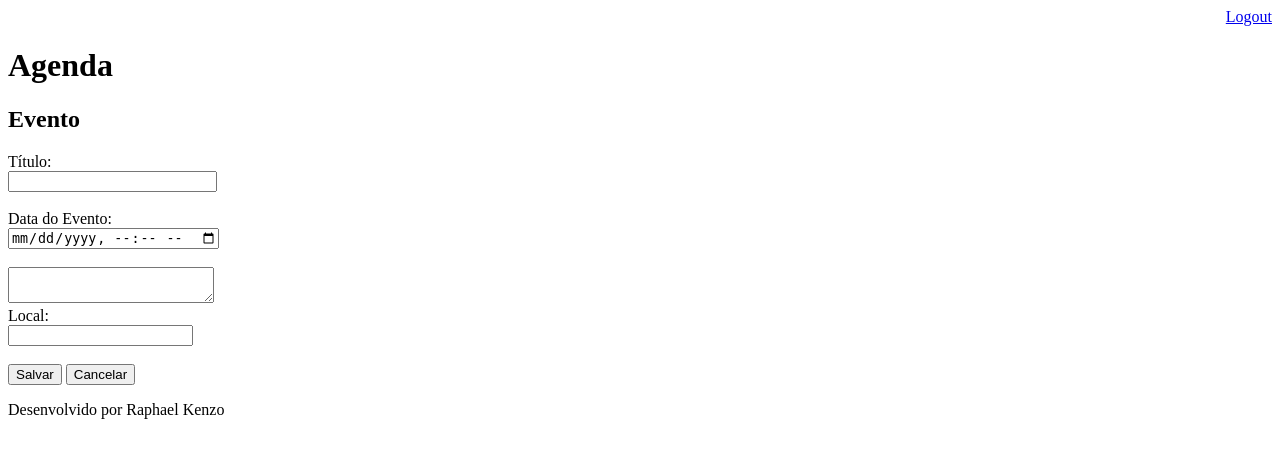
After one commit to Kenzo13/agenda, a Django app: page /agenda/evento/ in a window 1280 px wide. The commit adds this page. Shown: the top 458 px of the page. Run offline with Django 3.2, Linux system fonts and the light colour scheme; a user stored in the database is signed in.

Commit message:
Inserindo dados via formulário

```diff
--- a/agenda/urls.py
+++ b/agenda/urls.py
@@ -22,6 +22,8 @@ urlpatterns = [
     path('admin/', admin.site.urls),
 
     path('agenda/', views.lista_eventos),
+    path('agenda/evento/', views.create_evento),
+    path('agenda/evento/submit', views.submit_evento),
     path('', RedirectView.as_view(url='/agenda/')),
 
     path('login/', views.login_user),
--- a/core/admin.py
+++ b/core/admin.py
@@ -2,7 +2,7 @@ from django.contrib import admin
 from core.models import Evento
 
 class EventoAdmin(admin.ModelAdmin):
-  list_display = ('titulo','usuario', 'data_evento', 'data_criacao')
-  list_filter = ('titulo','data_evento',)
+  list_display = ('titulo','usuario', 'data_evento', 'data_criacao', 'local')
+  list_filter = ('titulo','data_evento','local',)
 
 admin.site.register(Evento, EventoAdmin)
--- a/core/models.py
+++ b/core/models.py
@@ -7,6 +7,7 @@ class Evento(models.Model):
   data_evento = models.DateTimeField(verbose_name='Data do Evento')
   data_criacao = models.DateTimeField(auto_now=True)
   usuario = models.ForeignKey(User, on_delete=models.CASCADE)
+  local = models.CharField(max_length=100, blank=True, null=True)
 
   class Meta:
     db_table = 'evento'
--- a/core/views.py
+++ b/core/views.py
@@ -35,3 +35,27 @@ def lista_eventos(request):
   data = {'eventos':evento}
 
   return render(request, 'agenda.html', data)
+
+
+@login_required(login_url='/login/')
+def create_evento(request):
+  return render(request, 'create_evento.html')
+
+
+@login_required(login_url='/login/')
+def submit_evento(request):
+  if request.POST:
+    titulo = request.POST.get('titulo')
+    data_evento = request.POST.get('data_evento')
+    descricao = request.POST.get('descricao')
+    usuario = request.user
+    local = request.POST.get('local')
+
+    Evento.objects.create(
+      titulo=titulo,
+      data_evento=data_evento,
+      descricao=descricao,
+      usuario=usuario
+    )
+
+  return redirect('/')
--- /dev/null
+++ b/templates/create_evento.html
@@ -0,0 +1,57 @@
+{% extends "model-page.html" %}
+
+{% block content %}
+
+<h2>Evento</h2>
+
+<form action="submit" method="POST">{% csrf_token %}
+
+  <label>
+    Título:
+  </label>
+  <br>
+
+  <input
+    type="text"
+    name="titulo"
+    size="23"
+  >
+  <br><br>
+
+  <label>
+    Data do Evento:
+  </label>
+  <br>
+
+  <input
+    type="datetime-local"
+    name="data_evento"
+    size="23"
+  >
+  <br><br>
+
+  <textarea name="descricao" cols="23" rows="2"></textarea>
+  <br>
+
+  <label>
+    Local:
+  </label>
+  <br>
+
+  <input
+    type="text"
+    name="local"
+  ><br><br>
+
+  <button type="submit">
+    Salvar
+  </button>
+
+  <a href="/">
+    <button type="button">
+      Cancelar
+    </button>
+  </a>
+</form>
+
+{% endblock %}
--- a/templates/login.html
+++ b/templates/login.html
@@ -6,10 +6,9 @@
   <title>Agenda</title>
 </head>
 <body>
-  <h1>Login</h1>
   <form action="submit" method="POST">{% csrf_token %}
     <div align="center">
-      <!-- <h1>Login</h1> -->
+      <h1>Login</h1>
       <label>Usuário:</label>
       <input type="text" name="username">
 
```
Also changed, not shown: templates/agenda.html (+7 -1 lines), core/migrations/0003_evento_local.py (added), db.sqlite3, 1 other file.
